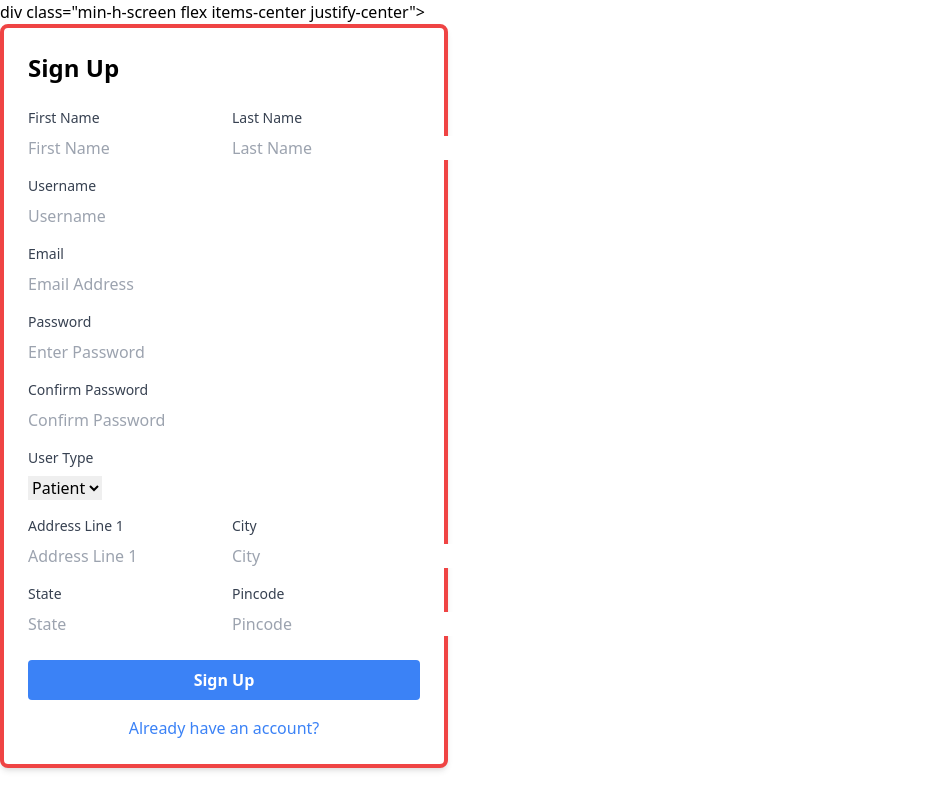
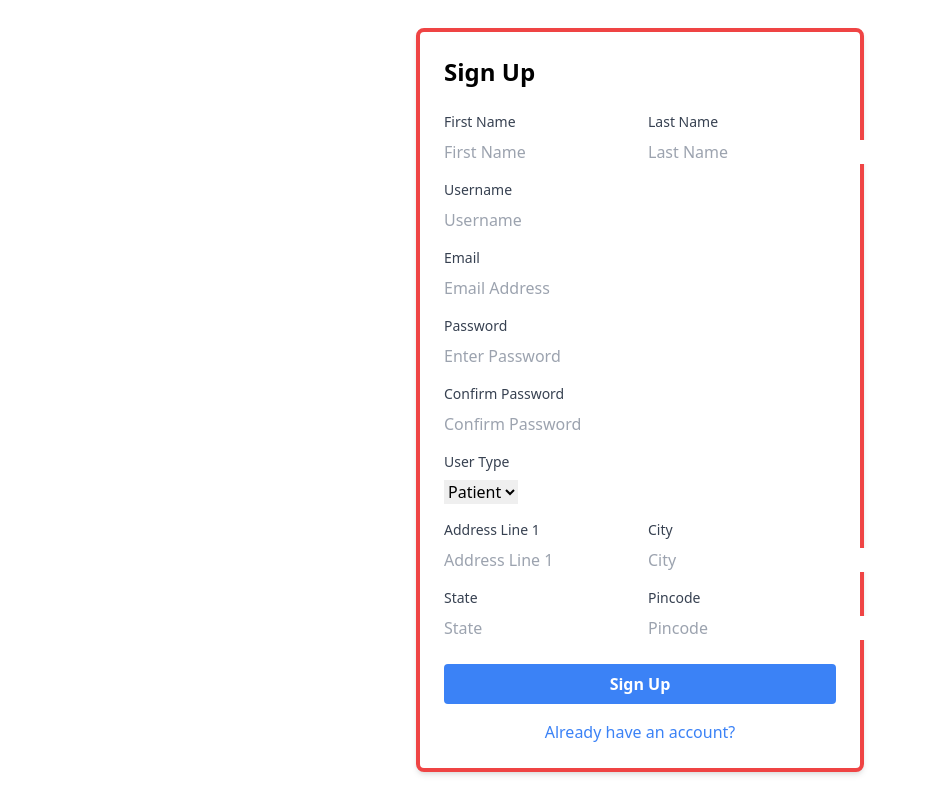
Before and after one commit to Subhanali000/Healthy_India_Blogs, a Django app: page /signup/ in a window 1280 px wide. Shown: the whole page, without its empty margins (0-927 px from the left). Run offline with Django 5.2, Linux system fonts and the light colour scheme.

Commit message:
Update signup.html

```diff
--- a/myproject/accounts/templates/accounts/signup.html
+++ b/myproject/accounts/templates/accounts/signup.html
@@ -8,7 +8,7 @@
 </head>
 <body class="bg-image">
 
-    </style>div class="min-h-screen flex items-center justify-center">
+    <div class="min-h-screen flex items-center justify-center">
         <div class="w-full max-w-md p-6 bg-white rounded-lg shadow-md border-4 border-red-500">
             <h2 class="text-2xl font-bold mb-6">Sign Up</h2>
 
```
